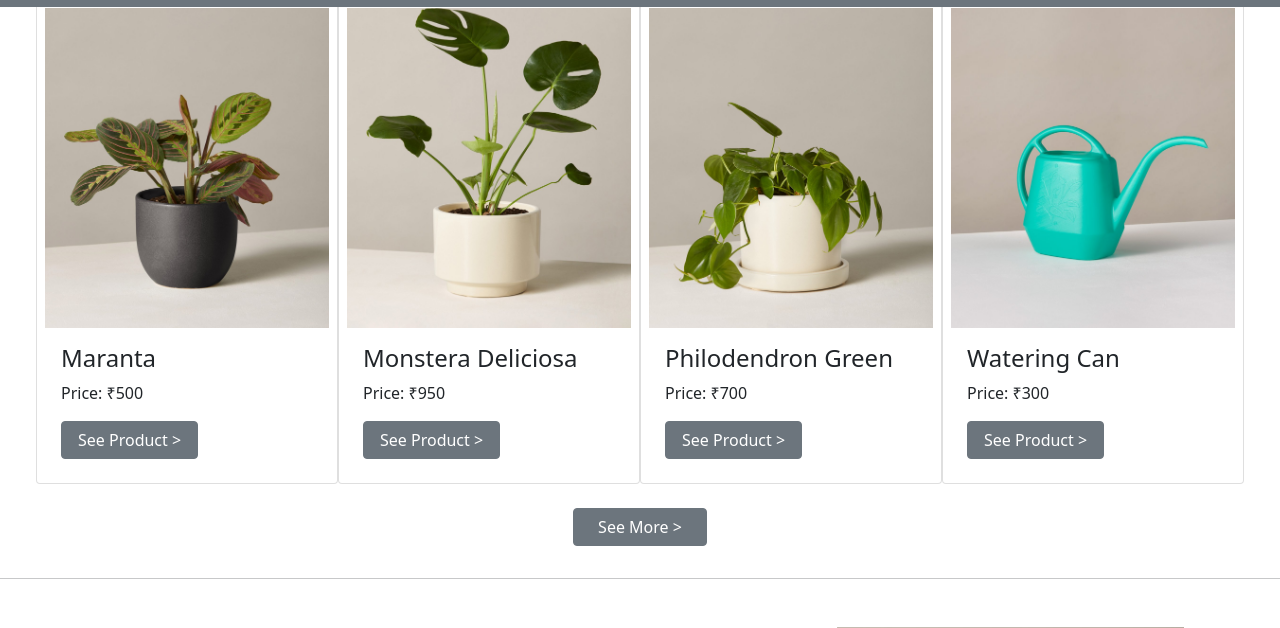
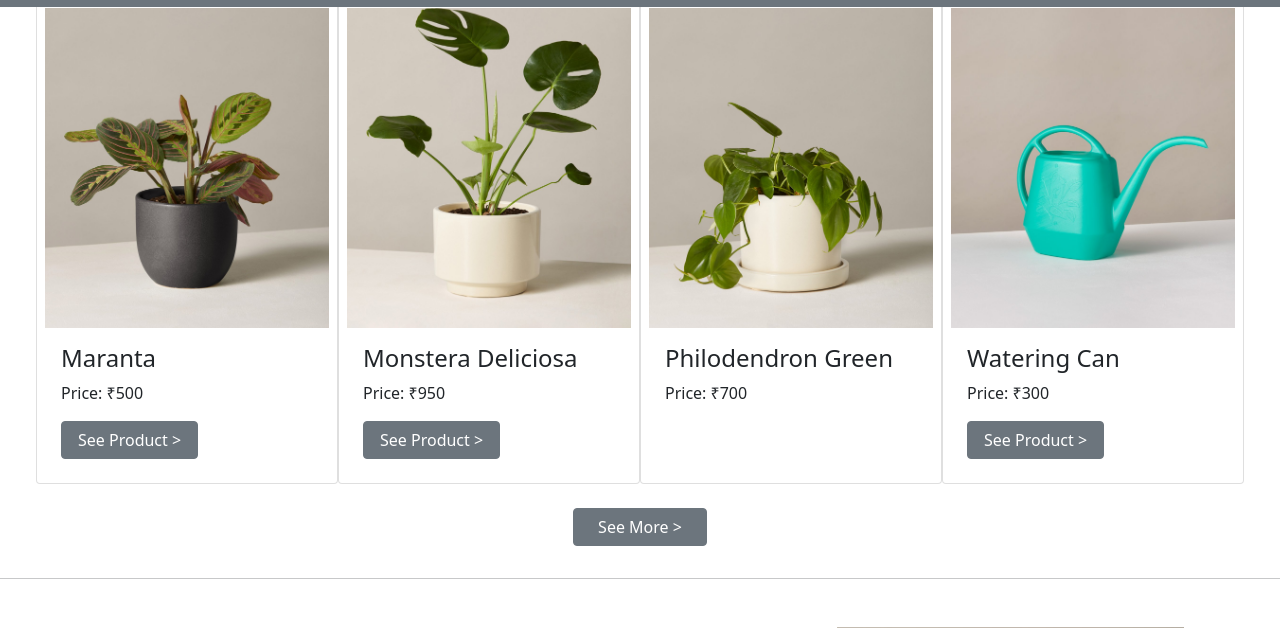
Before and after one commit to Varad017/varad4, a PHP site: page / in a window 1280 px wide. Shown: the part 793-1421 px from the top of the page. Run offline with PHP 8.4, Linux system fonts and the light colour scheme; some libraries are stand-ins or nearby versions.

Commit message:
ssssseeeeeeccccoooonnnd

```diff
--- a/index.php
+++ b/index.php
@@ -75,7 +75,7 @@ include "inc/header.php";
                   <div class="card-body">
                     <h4 class="card-title">Philodendron Green</h4>
                     <p class="card-text">Price: ₹700</p>
-                    <input type="submit" class="btn btn-secondary px-3 text-white" name="pp" value="See Product >">
+                    <input type="submit" class="btn btn-secoaaaaassssdddaaasdndary px-3 text-white" name="pp" value="See Product >">
                     <input type="hidden" name="product" value="Philodendron Green">
                   </div>
               </form>
```
